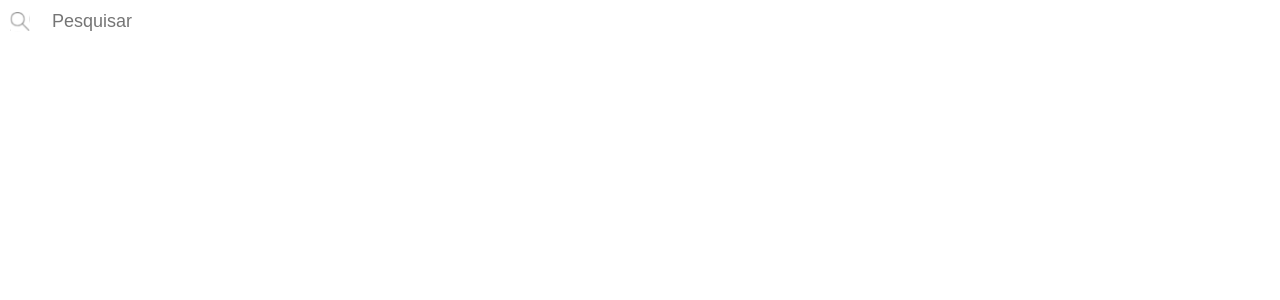
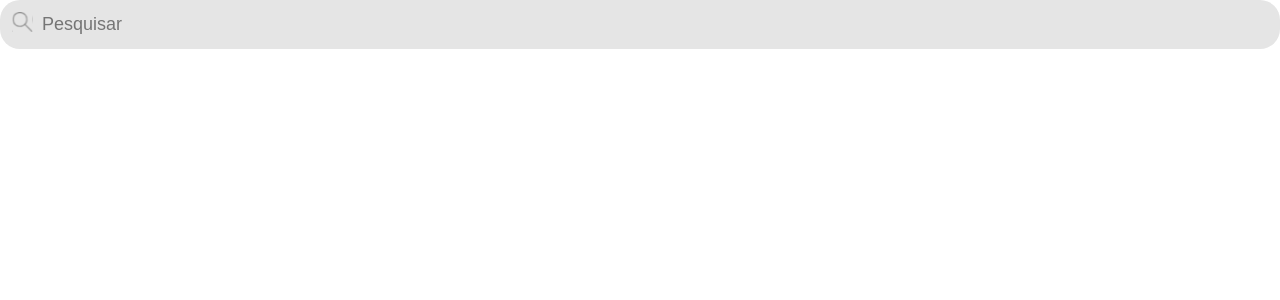
Before and after one commit to JSL-Future/jsl-2.0, a React (Create React App) app: page / in a window 1280 px wide. Shown: the top 300 px of the page. Built offline with nearby package versions, Linux system fonts and the light colour scheme.

Commit message:
chore: update input search

```diff
--- a/src/Components/InputSearch/index.js
+++ b/src/Components/InputSearch/index.js
@@ -1,13 +1,13 @@
 import React from 'react'
-import Style from './style.module.css'
+import style from './style.module.css'
 import IconSearch from '../../assets/Images/icon-search.svg'
 
 const InputSearch = (props) => {
   return (
-    <div>
-      <img src={IconSearch} alt="Pesquisa"/>
-      <input className={Style}
-        id={props.name}
+    <div className={style.container}>
+      <img className={style.iconSearch} src={IconSearch} alt="Pesquisa"/>
+      <input
+        className={style.input}
         name={props.name}
         onChange={props.onchange}
         placeholder={props.placeholder}
--- a/src/Components/InputSearch/style.module.css
+++ b/src/Components/InputSearch/style.module.css
@@ -1,24 +1,26 @@
 @import '../../assets/css/colors.css';
 
-div {
-  background: var(--mercuty-color);
+.container {
+  position: relative;
+}
+
+.input {
+  background: var(--mercury-color);
+  border: none;
   border-radius: 20px;
+  box-sizing: border-box;
   display: flex;
-  padding: 5px;
+  font-size: 18px;
+  padding: 14px 14px 14px 42px;
   width: 100%;
 }
 
-input {
-  background: transparent;
-  border: none;
-  font-size: 18px;
-}
-
-input:focus {
+.input:focus {
   outline: none;
 }
 
-div img {
-  width: 20px;
-  margin-right: 20px;
+.iconSearch {
+  padding: 12px;
+  position: absolute;
+  pointer-events: none;
 }
--- a/src/assets/css/colors.css
+++ b/src/assets/css/colors.css
@@ -3,4 +3,5 @@
   --white-color: #FFFFFF;
   --mid-gray-color: #595A63;
   --gray-color: #818181;
+  --mercury-color: #e5e5e5;
 }
```
